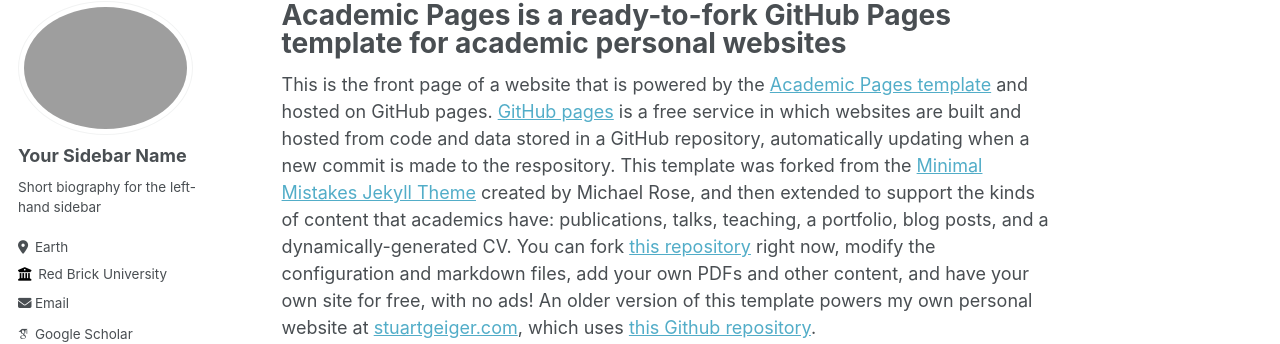
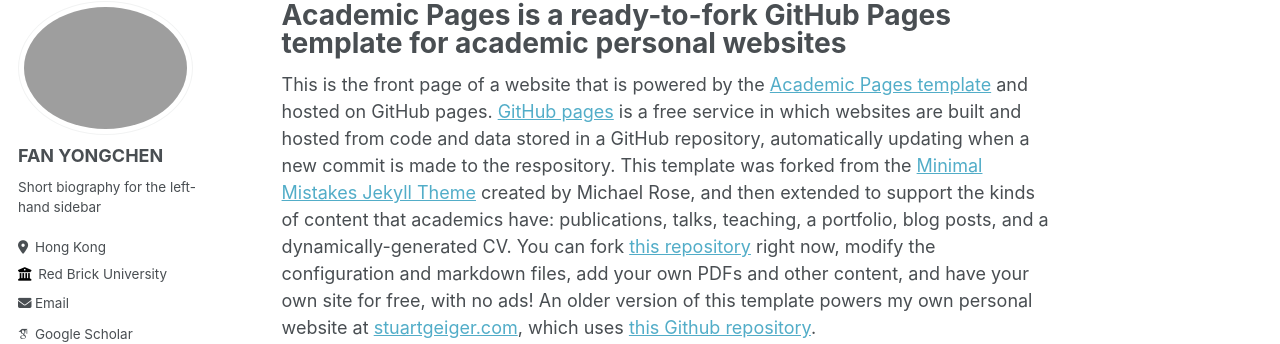
Before and after one commit to fanyongchenfyc/fanyongchenfyc.github.io, a Jekyll site: the page built from _pages/about.md, in a window 1280 px wide. Shown: the part 105-449 px from the top of the page. Built offline with Jekyll 4.4.1, drawn with Linux system fonts in a browser that asks for light colours; some web fonts are replaced.

Commit message:
Update _config.yml

```diff
--- a/_config.yml
+++ b/_config.yml
@@ -22,10 +22,10 @@ repository               : "fanyongchenfyc/academicpages.github.io"
 author:
   # Biographic information
   avatar           : "profile.png"
-  name             : "Your Sidebar Name"
+  name             : "FAN YONGCHEN"
   pronouns         : # example: "she/her"
   bio              : "Short biography for the left-hand sidebar"
-  location         : "Earth"
+  location         : "Hong Kong"
   employer         : "Red Brick University"
   uri              : # URL
   email            : "none@example.org"
@@ -34,7 +34,7 @@ author:
   arxiv            : # URL - Update with the correct link to your profile
   googlescholar    : "https://scholar.google.com/citations?user=PS_CX0AAAAAJ"
   impactstory      : # URL
-  orcid            : "http://orcid.org/yourorcidurl"
+  orcid            : "https://orcid.org/0009-0006-4122-6446"
   semantic         : # URL
   pubmed           : "https://www.ncbi.nlm.nih.gov/pubmed/?term=john+snow"
   researchgate     : # URL
@@ -43,7 +43,7 @@ author:
   bitbucket        : # Username - Update with your username on the site
   codepen          : # Username
   dribbble         : # Username
-  github           : "academicpages"
+  github           : "fanyongchenfyc"
   kaggle           : # Username
   stackoverflow    : # User number or user number and name (i.e., use "1" or "1/jeff-atwood")
 
```
